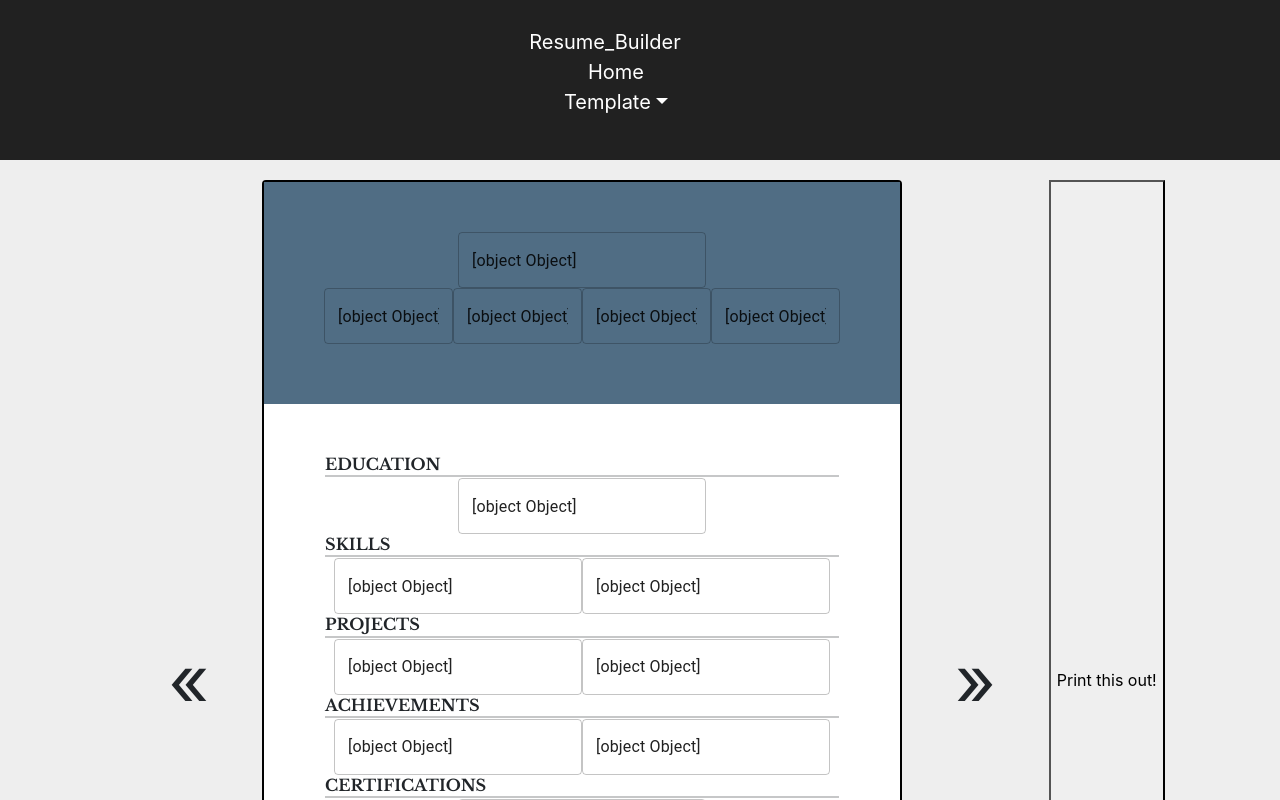
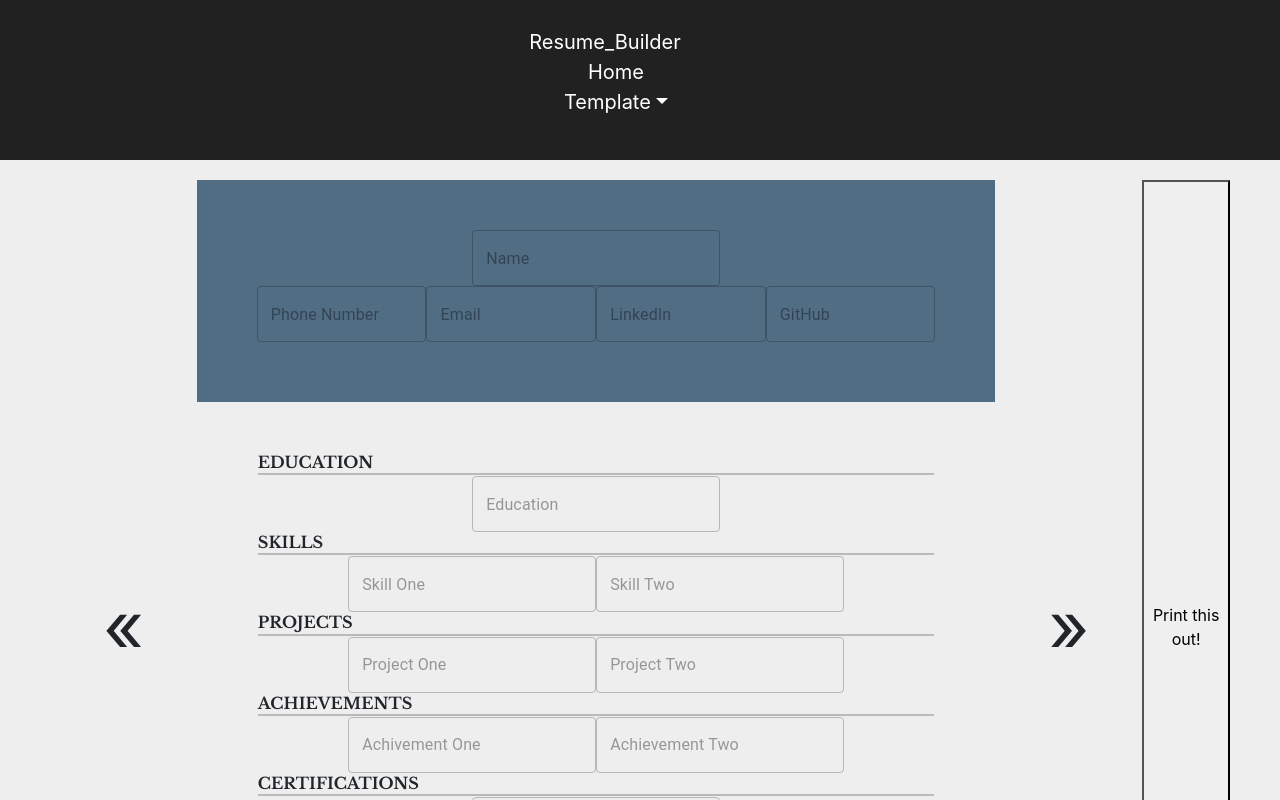
Before and after one commit to Luffy-Nikhil/Star-Resume, a React (Create React App) app: page /build in a window 1280 px wide. Shown: the top 800 px of the page. Built offline with nearby package versions, Linux system fonts and the light colour scheme.

Commit message:
fix hooks

```diff
--- a/src/components/Main.js
+++ b/src/components/Main.js
@@ -17,10 +17,16 @@ export default function Main() {
 
     const [nameProps, resetName] = useInput("");
     const [profileProps, resetProfile] = useInput("");
+    const [profile2Props, reset2Profile] = useInput("");
+    const [profile3Props, reset3Profile] = useInput("");
+    const [profile4Props, reset4Profile] = useInput("");
     const [educationProps, resetEducation] = useInput("");
     const [skillProps, resetSkill] = useInput("");
+    const [skill2Props, reset2Skill] = useInput("");
     const [projectProps, resetProject] = useInput("");
+    const [project2Props, reset2Project] = useInput("");
     const [achievementProps, resetAchievement] = useInput("");
+    const [achievement2Props, reset2Achievement] = useInput("");
     const [certificationsProps, resetCertifications] = useInput("");
     const [languagesProps, resetLanugages] = useInput("");
     const [interestProps, resetInterest] = useInput("");
@@ -31,10 +37,16 @@ export default function Main() {
 
         resetName();
         resetProfile();
+        reset2Profile();
+        reset3Profile();
+        reset4Profile();
         resetEducation();
         resetSkill();
+        reset2Skill();
         resetProject();
+        reset2Project();
         resetAchievement();
+        reset2Achievement();
         resetCertifications();
         resetLanugages();
         resetInterest();
@@ -64,10 +76,16 @@ export default function Main() {
                     ref={componentRef}
                     name={nameProps}
                     profile={profileProps}
+                    profile2={profile2Props}
+                    profile3={profile3Props}
+                    profile4={profile4Props}
                     education={educationProps}
                     skills={skillProps}
+                    skills2={skill2Props}
                     projects={projectProps}
+                    projects2={project2Props}
                     achievements={achievementProps}
+                    achievements2={achievement2Props}
                     certifications={certificationsProps}
                     languages={languagesProps}
                     interest={interestProps}
--- a/src/components/template.js
+++ b/src/components/template.js
@@ -2,17 +2,17 @@ import React from 'react';
 import TextField from '@mui/material/TextField';
 
 const Template = React.forwardRef((props, ref) => {
+    // Changed className from 'card' to fake class 'tempcard'
+    return (
+        <div ref={ref} className="tempcard">
 
-    return (
-        <div ref={ref} className="card">
-
-            <div className = { (props.template === 0) ? "card-header1" : "card-header2" } >
-                <TextField className='main-heading' value={props.name} placeholder="Name" />
+            <div className={(props.template === 0) ? "card-header1" : "card-header2"} >
+                <TextField className='main-heading' {...props.name} placeholder="Name" />
                 <div className="person-profile">
-                    <TextField className="id-link" value={props.profile} placeholder="Phone Number" />
-                    <TextField className="id-link" value={props.profile} placeholder="Email" />
-                    <TextField className="id-link" value={props.profile} placeholder="LinkedIn" />
-                    <TextField className="id-link" value={props.profile} placeholder="GitHub" />
+                    <TextField className="id-link" {...props.profile} placeholder="Phone Number" />
+                    <TextField className="id-link" {...props.profile2} placeholder="Email" />
+                    <TextField className="id-link" {...props.profile3} placeholder="LinkedIn" />
+                    <TextField className="id-link" {...props.profile4} placeholder="GitHub" />
                 </div>
             </div>
             <div className="card-details">
@@ -21,7 +21,7 @@ const Template = React.forwardRef((props, ref) => {
                 <h5 className="template-heading">EDUCATION</h5>
                 <hr className="sec-partition" />
                 <TextField
-                    value={props.education}
+                    {...props.education}
                     type="text"
                     placeholder="Education"
                 />
@@ -30,12 +30,12 @@ const Template = React.forwardRef((props, ref) => {
                 <h5 className="template-heading">SKILLS</h5>
                 <hr className="sec-partition" />
                 <TextField
-                    value={props.skills}
+                    {...props.skills}
                     type="text"
                     placeholder="Skill One"
                 />
                 <TextField
-                    value={props.skills}
+                    {...props.skills2}
                     type="text"
                     placeholder="Skill Two"
                 />
@@ -43,12 +43,12 @@ const Template = React.forwardRef((props, ref) => {
                 <h5 className="template-heading">PROJECTS</h5>
                 <hr className="sec-partition" />
                 <TextField
-                    value={props.projects}
+                    {...props.projects}
                     type="text"
                     placeholder="Project One"
                 />
                 <TextField
-                    value={props.projects}
+                    {...props.projects2}
                     type="text"
                     placeholder="Project Two"
                 />
@@ -56,12 +56,12 @@ const Template = React.forwardRef((props, ref) => {
                 <h5 className="template-heading">ACHIEVEMENTS</h5>
                 <hr className="sec-partition" />
                 <TextField
-                    value={props.achievements}
+                    {...props.achievements}
                     type="text"
                     placeholder="Achivement One"
                 />
                 <TextField
-                    value={props.achievements}
+                    {...props.achievements2}
                     type="text"
                     placeholder="Achievement Two"
                 />
@@ -69,7 +69,7 @@ const Template = React.forwardRef((props, ref) => {
                 <h5 className="template-heading">CERTIFICATIONS</h5>
                 <hr className="sec-partition" />
                 <TextField
-                    value={props.certifications}
+                    {...props.certifications}
                     type="text"
                     placeholder="Certifications One"
                 />
@@ -77,7 +77,7 @@ const Template = React.forwardRef((props, ref) => {
                 <h5 className="template-heading">LANGUAGES</h5>
                 <hr className="sec-partition" />
                 <TextField
-                    value={props.languages}
+                    {...props.languages}
                     type="text"
                     placeholder="Language Two"
                 />
@@ -86,7 +86,7 @@ const Template = React.forwardRef((props, ref) => {
                 <h5 className="template-heading">INTEREST</h5>
                 <hr className="sec-partition" />
                 <TextField
-                    value={props.interest}
+                    {...props.interest}
                     type="text"
                     placeholder="Interest One"
                 />
```
